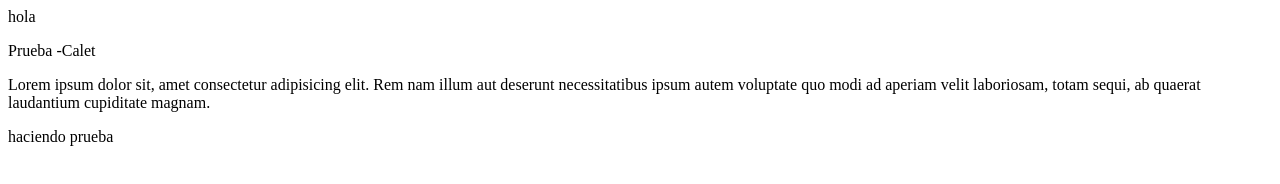
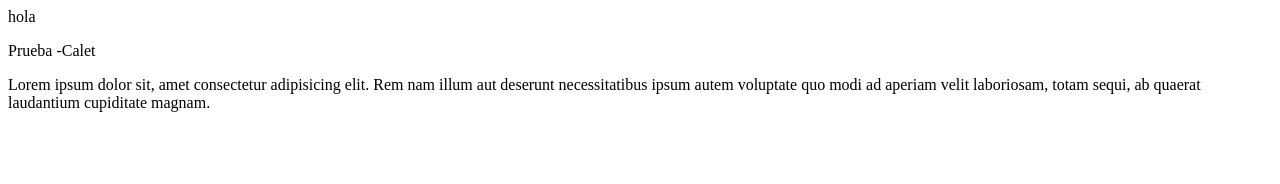
Before and after one commit to Splateroscenfotec/Proyecto-1, a plain HTML site: page Public/index.html in a window 1280 px wide. Drawn offline with Linux system fonts and the light colour scheme.

Commit message:
organizando estructura

```diff
--- a/Public/index.html
+++ b/Public/index.html
@@ -9,6 +9,5 @@
     hola
     <p>Prueba -Calet</p>
     <p>Lorem ipsum dolor sit, amet consectetur adipisicing elit. Rem nam illum aut deserunt necessitatibus ipsum autem voluptate quo modi ad aperiam velit laboriosam, totam sequi, ab quaerat laudantium cupiditate magnam.</p>
-    <p>haciendo prueba</p>
 </body>
 </html>
```
